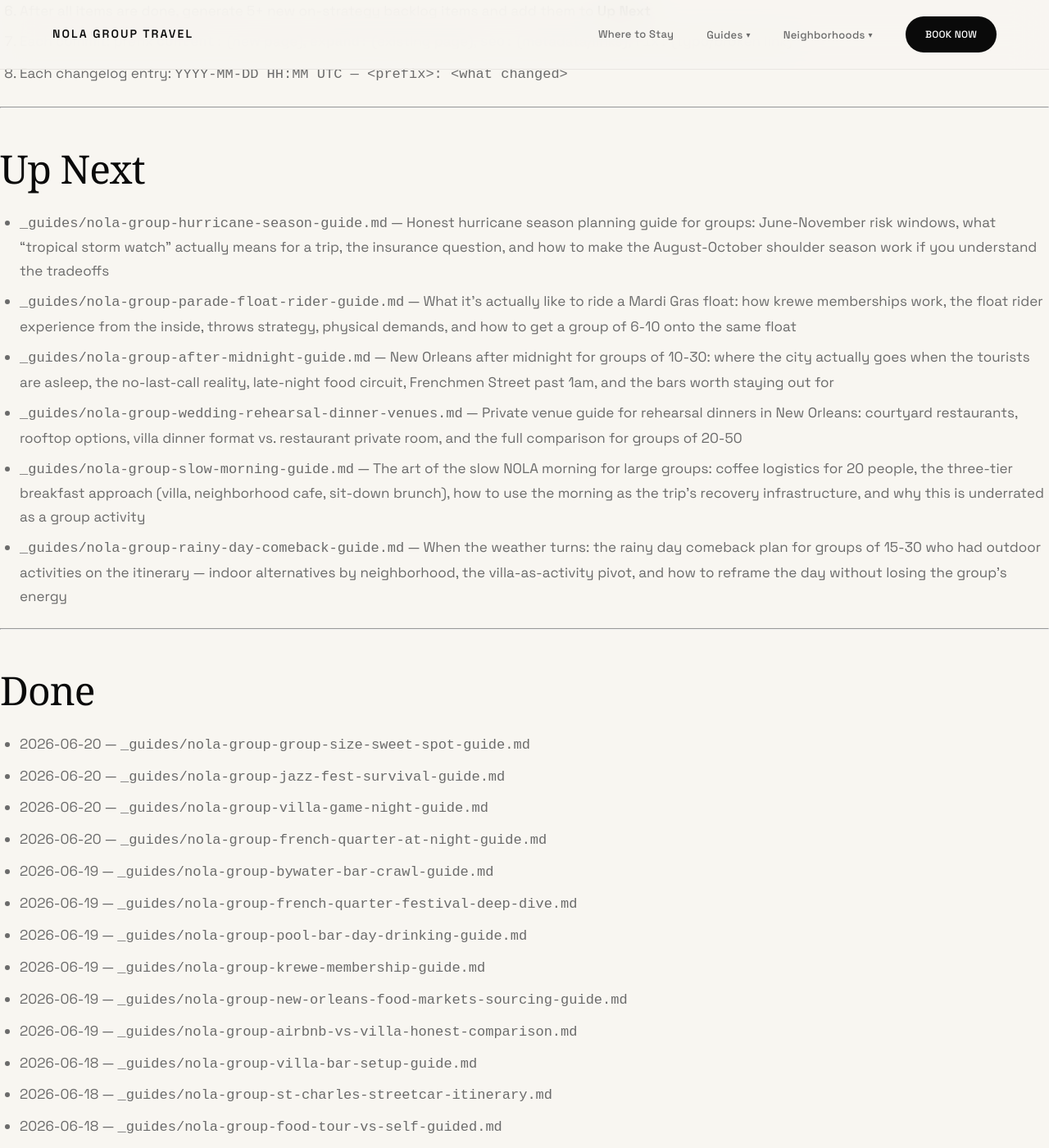
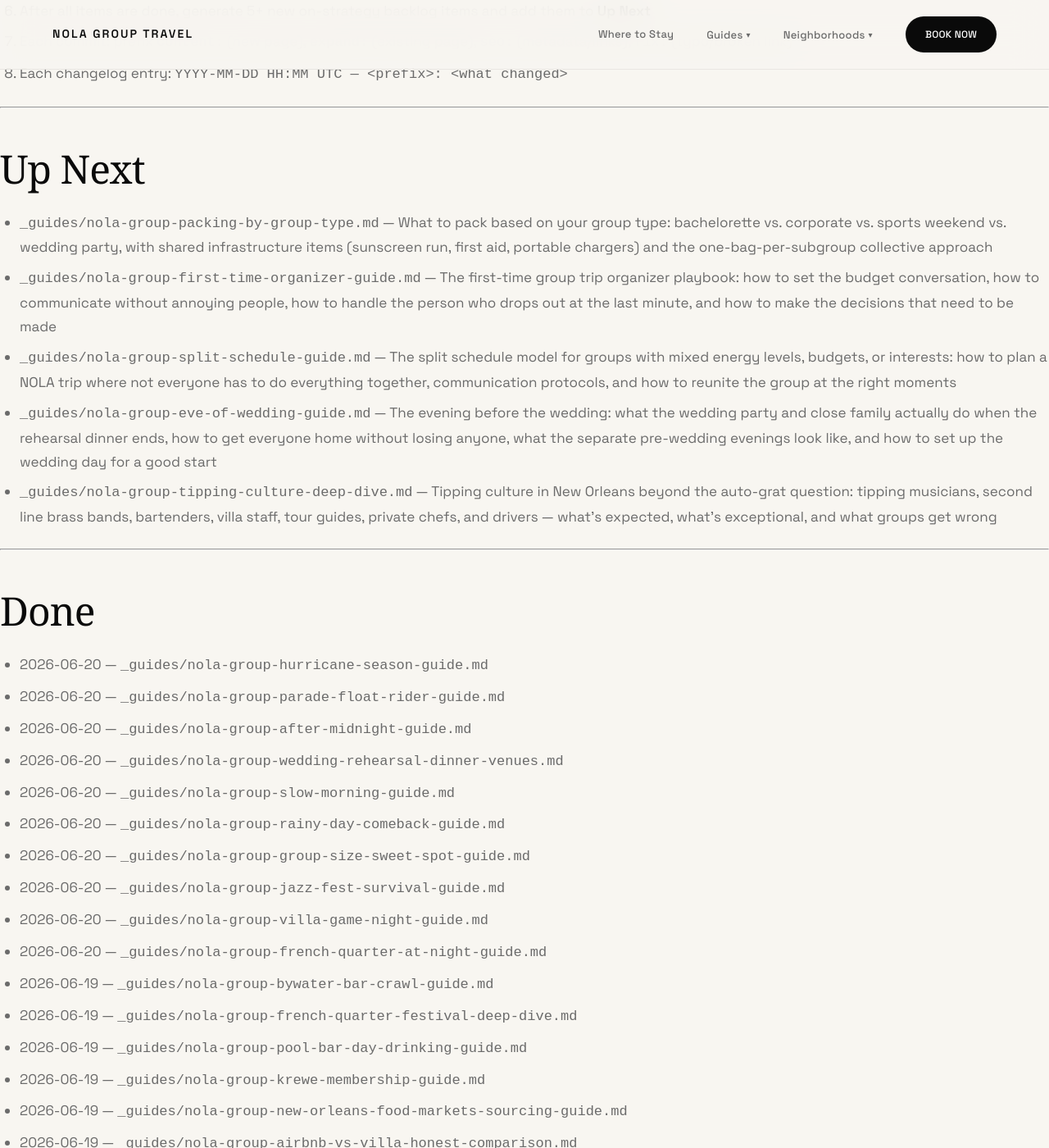
Before and after one commit to sjworth-dev/nola-group-travel, a Jekyll site: the page built from ROADMAP.md, in a window 1280 px wide and 1400 px high, scrolled down 3609 px. Shown: the whole window at 82% size. Built offline with Jekyll 4.4.1, drawn with Linux system fonts in a browser that asks for light colours; some web fonts are replaced; our own code applies the rules of GitHub Pages for plain Markdown files.

Commit message:
content: update ROADMAP — move 6 guides to Done, add 5 new Up Next items
Moved hurricane season, float rider, after midnight, rehearsal dinner venues, slow morning, and rainy day comeback guides to Done. Added 5 new on-strategy backlog items.

Co-Authored-By: Claude Sonnet 4.6 <noreply@anthropic.com>
Claude-Session: https://claude.ai/code/session_01Frxk1NTgMW8tMi5D9mBHta

```diff
--- a/ROADMAP.md
+++ b/ROADMAP.md
@@ -99,17 +99,22 @@ New guides go in `_guides/<slug>.md`. New neighborhood pages go in `_neighborhoo
 
 ## Up Next
 
-- `_guides/nola-group-hurricane-season-guide.md` — Honest hurricane season planning guide for groups: June-November risk windows, what "tropical storm watch" actually means for a trip, the insurance question, and how to make the August-October shoulder season work if you understand the tradeoffs
-- `_guides/nola-group-parade-float-rider-guide.md` — What it's actually like to ride a Mardi Gras float: how krewe memberships work, the float rider experience from the inside, throws strategy, physical demands, and how to get a group of 6-10 onto the same float
-- `_guides/nola-group-after-midnight-guide.md` — New Orleans after midnight for groups of 10-30: where the city actually goes when the tourists are asleep, the no-last-call reality, late-night food circuit, Frenchmen Street past 1am, and the bars worth staying out for
-- `_guides/nola-group-wedding-rehearsal-dinner-venues.md` — Private venue guide for rehearsal dinners in New Orleans: courtyard restaurants, rooftop options, villa dinner format vs. restaurant private room, and the full comparison for groups of 20-50
-- `_guides/nola-group-slow-morning-guide.md` — The art of the slow NOLA morning for large groups: coffee logistics for 20 people, the three-tier breakfast approach (villa, neighborhood cafe, sit-down brunch), how to use the morning as the trip's recovery infrastructure, and why this is underrated as a group activity
-- `_guides/nola-group-rainy-day-comeback-guide.md` — When the weather turns: the rainy day comeback plan for groups of 15-30 who had outdoor activities on the itinerary — indoor alternatives by neighborhood, the villa-as-activity pivot, and how to reframe the day without losing the group's energy
+- `_guides/nola-group-packing-by-group-type.md` — What to pack based on your group type: bachelorette vs. corporate vs. sports weekend vs. wedding party, with shared infrastructure items (sunscreen run, first aid, portable chargers) and the one-bag-per-subgroup collective approach
+- `_guides/nola-group-first-time-organizer-guide.md` — The first-time group trip organizer playbook: how to set the budget conversation, how to communicate without annoying people, how to handle the person who drops out at the last minute, and how to make the decisions that need to be made
+- `_guides/nola-group-split-schedule-guide.md` — The split schedule model for groups with mixed energy levels, budgets, or interests: how to plan a NOLA trip where not everyone has to do everything together, communication protocols, and how to reunite the group at the right moments
+- `_guides/nola-group-eve-of-wedding-guide.md` — The evening before the wedding: what the wedding party and close family actually do when the rehearsal dinner ends, how to get everyone home without losing anyone, what the separate pre-wedding evenings look like, and how to set up the wedding day for a good start
+- `_guides/nola-group-tipping-culture-deep-dive.md` — Tipping culture in New Orleans beyond the auto-grat question: tipping musicians, second line brass bands, bartenders, villa staff, tour guides, private chefs, and drivers — what's expected, what's exceptional, and what groups get wrong
 
 ---
 
 ## Done
 
+- 2026-06-20 — `_guides/nola-group-hurricane-season-guide.md`
+- 2026-06-20 — `_guides/nola-group-parade-float-rider-guide.md`
+- 2026-06-20 — `_guides/nola-group-after-midnight-guide.md`
+- 2026-06-20 — `_guides/nola-group-wedding-rehearsal-dinner-venues.md`
+- 2026-06-20 — `_guides/nola-group-slow-morning-guide.md`
+- 2026-06-20 — `_guides/nola-group-rainy-day-comeback-guide.md`
 - 2026-06-20 — `_guides/nola-group-group-size-sweet-spot-guide.md`
 - 2026-06-20 — `_guides/nola-group-jazz-fest-survival-guide.md`
 - 2026-06-20 — `_guides/nola-group-villa-game-night-guide.md`
@@ -559,6 +564,12 @@ New guides go in `_guides/<slug>.md`. New neighborhood pages go in `_neighborhoo
 2026-06-20 12:30 UTC — content: add _guides/nola-group-jazz-fest-survival-guide.md — fairgrounds navigation, multi-stage problem, food circuit, transport, and pacing a full Jazz Fest day for groups of 10-30
 2026-06-20 13:00 UTC — content: add _guides/nola-group-villa-game-night-guide.md — game formats that scale to 15-30, bracket tournament structure, food and batch cocktails, game-to-going-out transition
 2026-06-20 13:30 UTC — content: add _guides/nola-group-french-quarter-at-night-guide.md — three-act structure, courtyard bars, moving 20 people through the Quarter, and the Frenchmen Street exit for groups of 15-30
+2026-06-20 14:00 UTC — content: add _guides/nola-group-hurricane-season-guide.md — honest hurricane season planning guide: risk windows, watch vs. warning, travel insurance, and August-October shoulder season tradeoffs
+2026-06-20 14:15 UTC — content: add _guides/nola-group-parade-float-rider-guide.md — Mardi Gras float rider guide: krewe membership process, throws strategy, physical demands, and getting a group of 6-10 on the same float
+2026-06-20 14:30 UTC — content: add _guides/nola-group-after-midnight-guide.md — New Orleans after midnight for groups: no-last-call reality, city shift after 1am, Frenchmen Street late, late-night food circuit, two-track group movement
+2026-06-20 14:45 UTC — content: add _guides/nola-group-wedding-rehearsal-dinner-venues.md — rehearsal dinner venue guide for groups of 20-50: courtyard restaurants, rooftop options, villa dinner format, full format comparison
+2026-06-20 15:00 UTC — content: add _guides/nola-group-slow-morning-guide.md — slow NOLA morning for large groups: coffee logistics for 20, three-tier breakfast approach, morning as recovery infrastructure
+2026-06-20 15:15 UTC — content: add _guides/nola-group-rainy-day-comeback-guide.md — rainy day comeback plan for groups of 15-30: NOLA rain patterns, indoor alternatives by neighborhood, villa-as-activity pivot, evening comeback structure
 2026-06-18 13:00 UTC — content: add _guides/nola-group-cocktail-party-hosting-guide.md — villa cocktail party for 30+: batch cocktails, canapé sourcing, courtyard setup, 3-hour party structure, and merging sub-groups
 2026-06-18 10:00 UTC — content: add _guides/nola-group-riverfront-picnic-guide.md — Woldenberg Park and Moonwalk riverfront picnic guide for groups of 20 with French Market sourcing, sunset timing, and evening transition structure
 2026-06-18 10:15 UTC — content: add _guides/nola-group-bead-throwing-etiquette-guide.md — Mardi Gras bead culture guide: float rider perspective, neutral ground positioning, parade-by-parade quality, group coordination, and bead transport logistics
```
